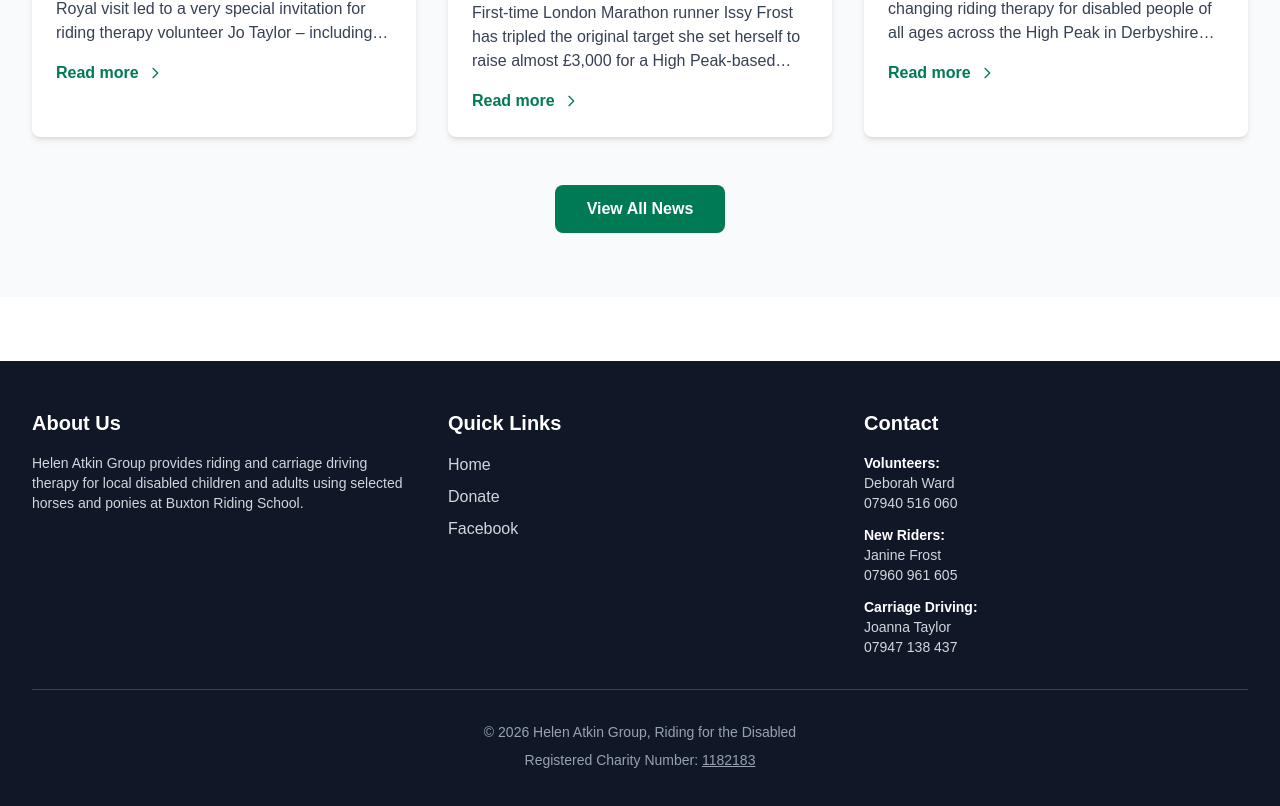
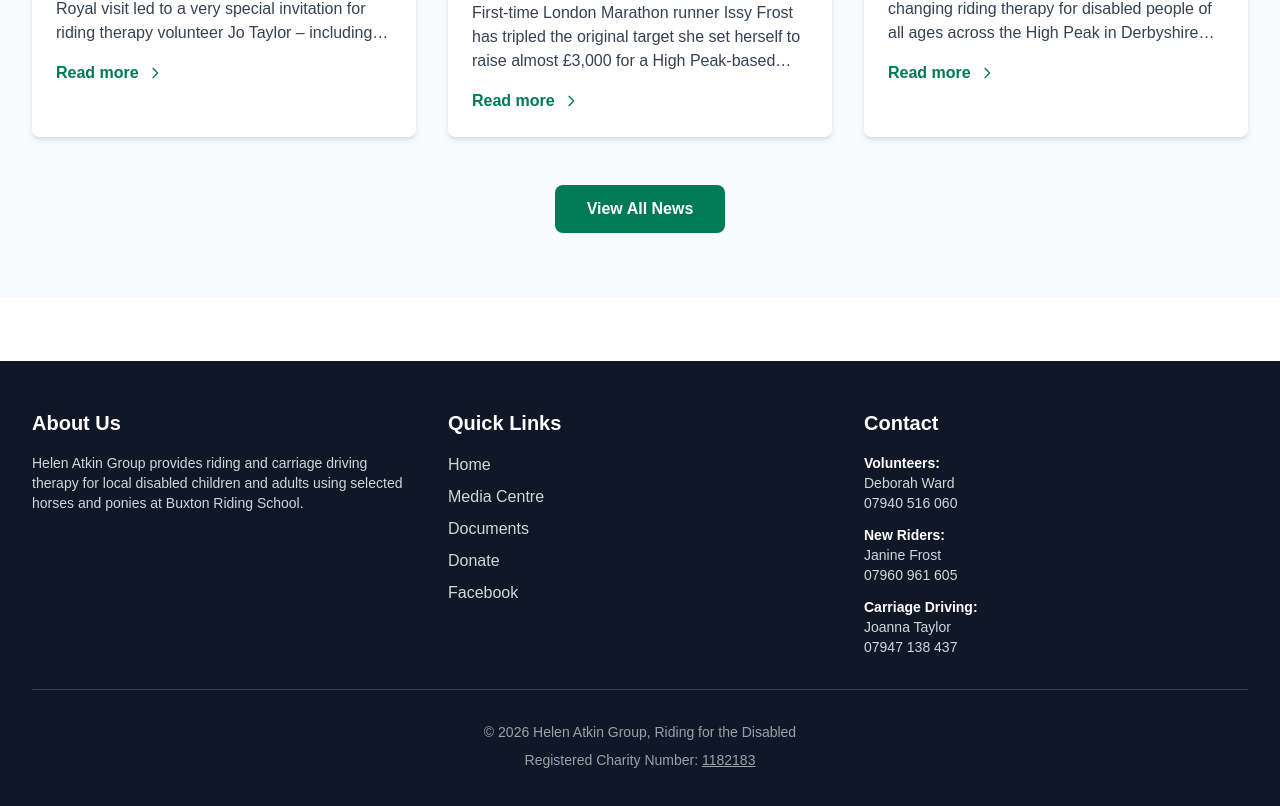
Before and after one commit to AlbyAtkinson71/helenatkin-rda, a Next.js app: page / in a window 1280 px wide. Shown: the part 1907-2713 px from the top of the page. Built offline with nearby package versions, Linux system fonts and the light colour scheme.

Commit message:
Add Documents and Media Centre links to footer

```diff
--- a/app/layout.js
+++ b/app/layout.js
@@ -42,7 +42,16 @@
                     </a>
                   </li>
                   <li>
-                    {/* rel="noopener noreferrer" on all external links to prevent tabnapping */}
+                    <a href="/media-centre" className="text-gray-300 hover:text-white transition-colors">
+                      Media Centre
+                    </a>
+                  </li>
+                  <li>
+                    <a href="/documents" className="text-gray-300 hover:text-white transition-colors">
+                      Documents
+                    </a>
+                  </li>
+                  <li>
                     <a href="https://cafdonate.cafonline.org/22521#!/DonationDetails"
                       className="text-gray-300 hover:text-white transition-colors"
                       target="_blank"
```
Lines whose indentation alone changed are shown as unchanged.
